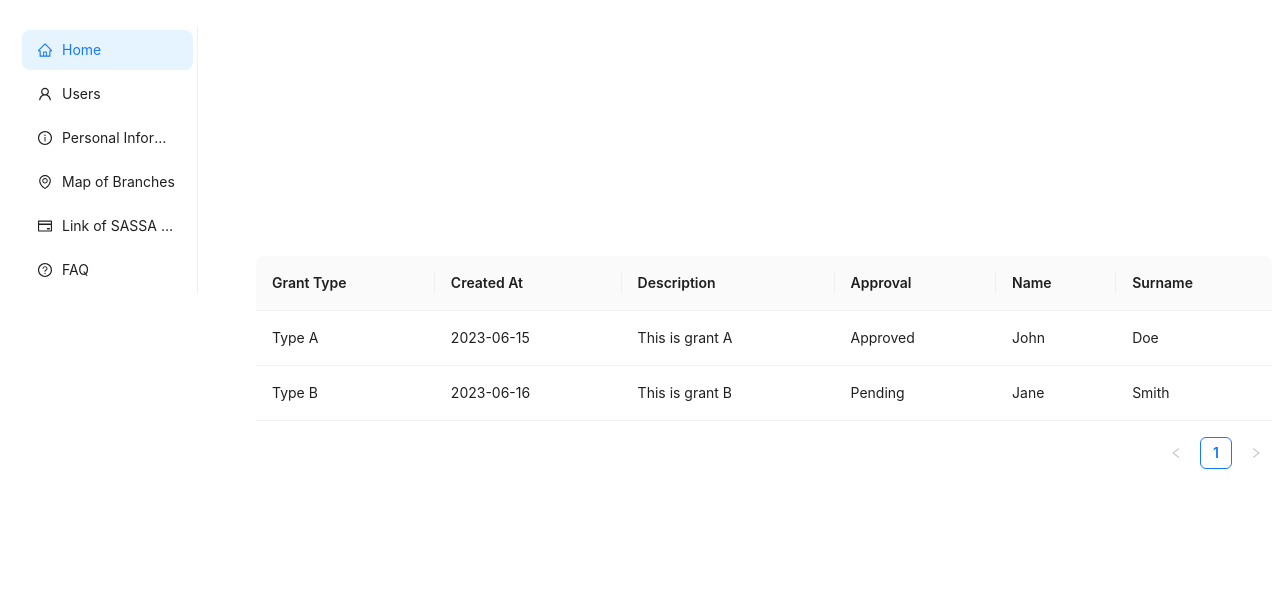
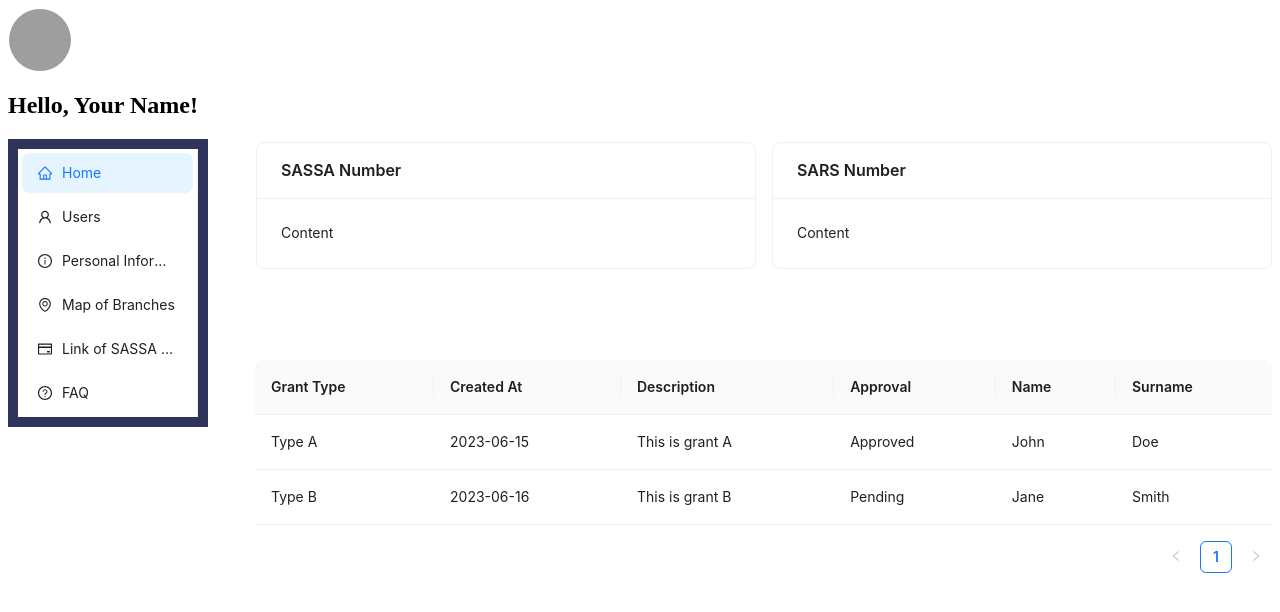
Before and after one commit to ZamaDhlamini/linkify, a Next.js app: page /DashBoard in a window 1280 px wide. Shown: the top 612 px of the page. Built offline with nearby package versions, Linux system fonts and the light colour scheme; grey boxes are pictures that could not be loaded.

Commit message:
fixed up some of my dashboard styling

```diff
--- a/components/Dashboard/Dashboard.module.css
+++ b/components/Dashboard/Dashboard.module.css
@@ -1,6 +1,6 @@
 .sidebar {
     padding: 10px;
-    background-color: #fff;
+    background-color: #2F345D;
   }
 
   .menu {
@@ -18,5 +18,10 @@
 
 .container{
     margin-left: 248px;
-    margin-top: -48px;
+    margin-top: -285px;
 }
+
+.table{
+    margin-left: 247px;
+    margin-top: 75px;
+}
--- a/components/Dashboard/index.tsx
+++ b/components/Dashboard/index.tsx
@@ -1,4 +1,4 @@
-import { Layout, Menu } from 'antd';
+import { Layout, Menu, Avatar, Card, Row, Col } from 'antd';
 import {
   HomeOutlined,
   UserOutlined,
@@ -34,8 +34,15 @@
     },
     // Add more grant objects as needed
   ];
+
+  const userName = 'Your Name'; // Replace 'Your Name' with the actual name
+
   return (
     <>
+      <div className={styles.header}>
+        <Avatar size={64} src="path_to_your_profile_picture" /> {/* Replace 'path_to_your_profile_picture' with the actual path */}
+        <h2 className={styles.greeting}>Hello, {userName}!</h2>
+      </div>
       <div className={styles.menu}>
         <Sider width={200} theme="light" className={styles.sidebar}>
           <Menu mode="vertical" defaultSelectedKeys={['home']}>
@@ -61,10 +68,22 @@
         </Sider>
       </div>
       <div>
-      <div>
         <div className={styles.container}>
+          <Row gutter={16}>
+            <Col span={12}>
+              <Card title="SASSA Number" style={{ marginBottom: 16 }}>
+                Content
+              </Card>
+            </Col>
+            <Col span={12}>
+              <Card title="SARS Number" style={{ marginBottom: 16 }}>
+                Content
+              </Card>
+            </Col>
+          </Row>
+        </div>
+        <div className={styles.table}>
           <GrantTable data={grantData} />
-        </div>
         </div>
       </div>
     </>
```
Lines whose indentation alone changed are shown as unchanged.
